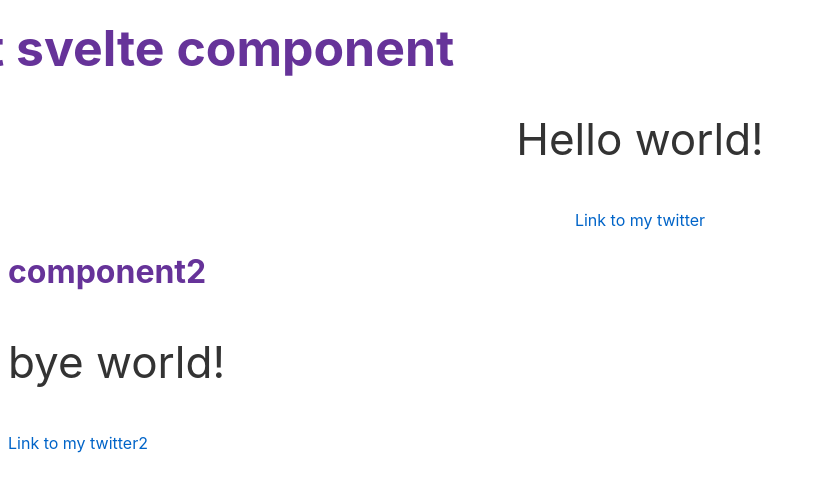
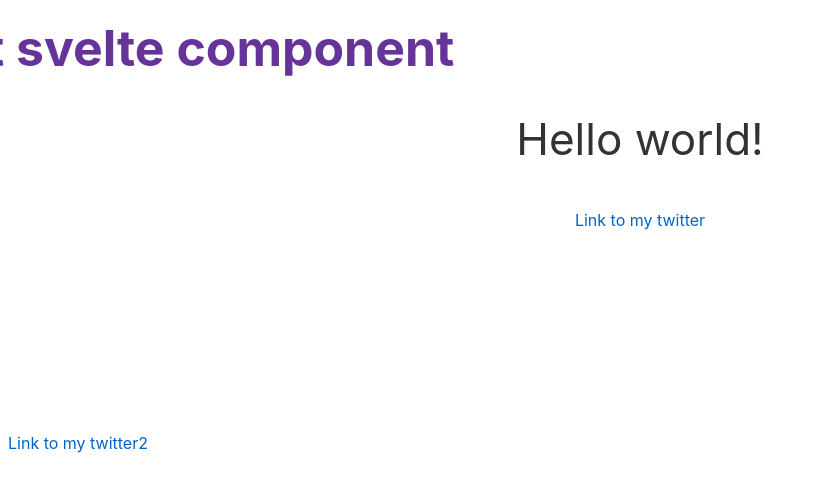
Before and after one commit to madisonoliviaa/svelte-ap, a Svelte app: page / in a window 1280 px wide. Shown: the top 492 px of the page, without its empty margins (0-823 px from the left). Built offline with nearby package versions, Linux system fonts and the light colour scheme.

Commit message:
@keyframes -global-zoom in app.svelte <style>- to anime style h1,p in comp2

```diff
--- a/src/App.svelte
+++ b/src/App.svelte
@@ -17,7 +17,7 @@
   :global(h1) {color: rebeccapurple; animation: zoom 30s infinite;}
   :global(p) { font-size: 44px; }
   .links {text-align: center;}
-@keyframes zoom {
+@keyframes -global-zoom {
   0%, 100% {transform: scale(3)}
   50% {transform: scale(0.5)}
 }
```
